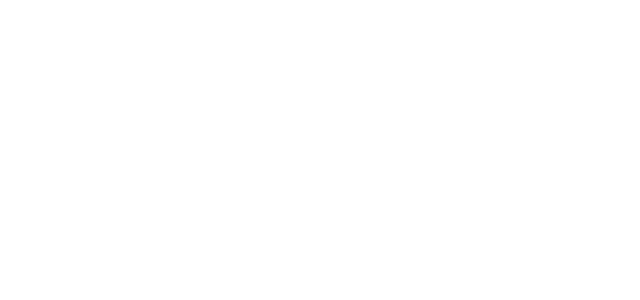
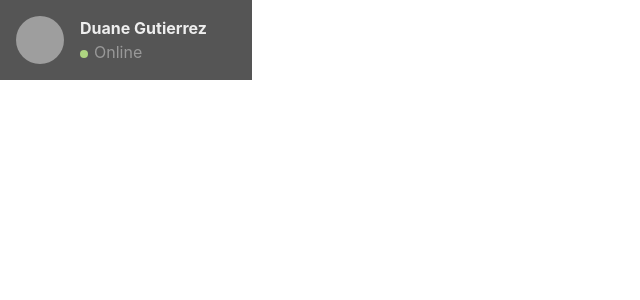
Before and after one commit to MatisseFMLR/chat-app, a React (Create React App) app: page / in a window 1280 px wide. Shown: the top 300 px of the page, without its empty margins (0-640 px from the left). Built offline with nearby package versions, Linux system fonts and the light colour scheme; grey boxes are pictures that could not be loaded.

Commit message:
First version of contact box with no variables

```diff
--- a/src/App.js
+++ b/src/App.js
@@ -1,9 +1,10 @@
 import React from 'react';
+import Contact from './components/Contact';
 
 function App() {
   return (
     <div className="App">
-
+      <Contact />
     </div>
   );
 }
--- /dev/null
+++ b/src/components/Contact.js
@@ -0,0 +1,19 @@
+import React from 'react';
+import './contact.css';
+
+function Contact() {
+  return (
+    <div className='Contact'>
+      <img className='avatar' src='https://randomuser.me/api/portraits/men/50.jpg'/>
+      <span>
+        <h4 className='name'>Duane Gutierrez</h4>
+        <div className='status'>
+          <div className='status-online'></div>
+          <p className='status-text'>Online</p>
+        </div>
+      </span>
+    </div>
+  )
+}
+
+export default Contact
```
